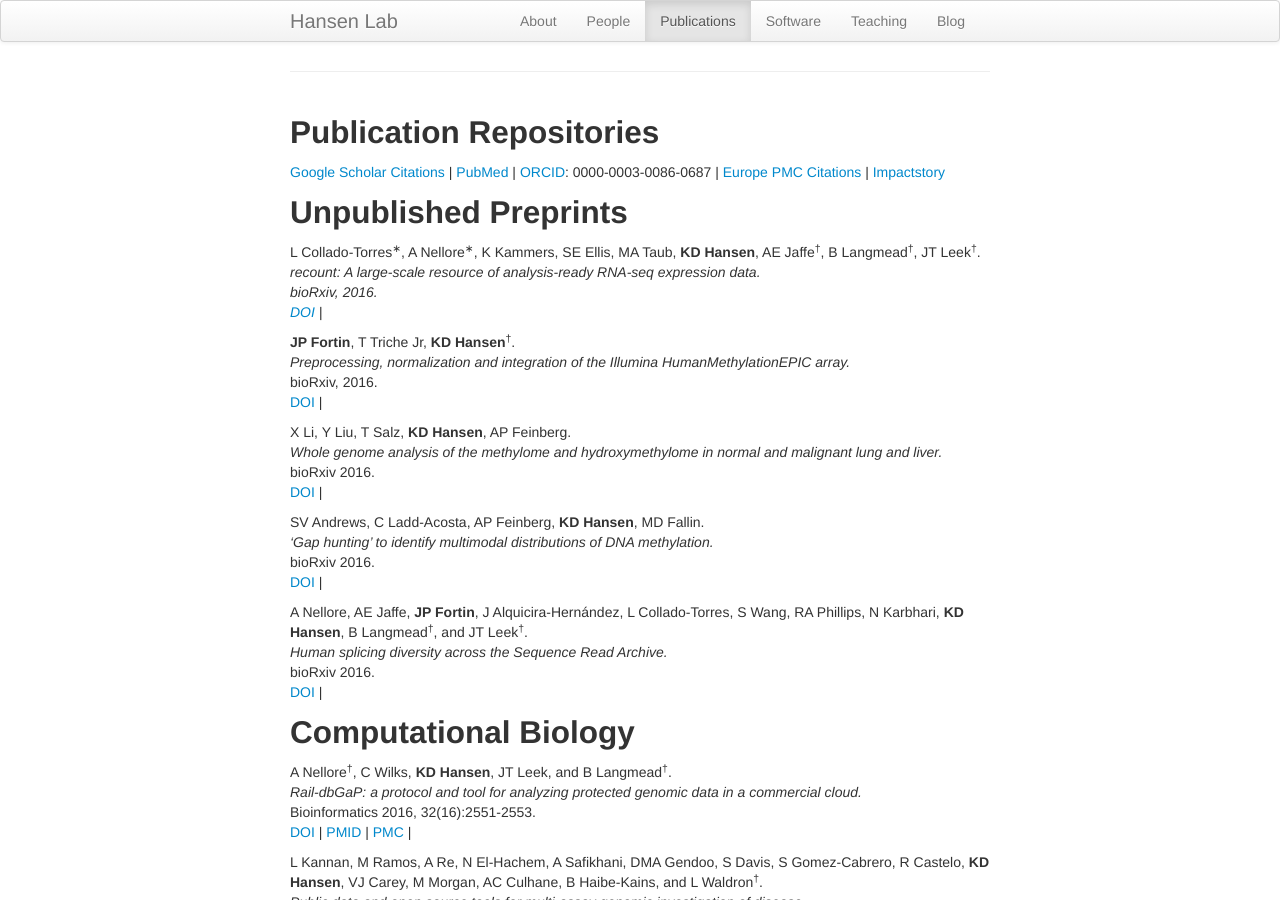
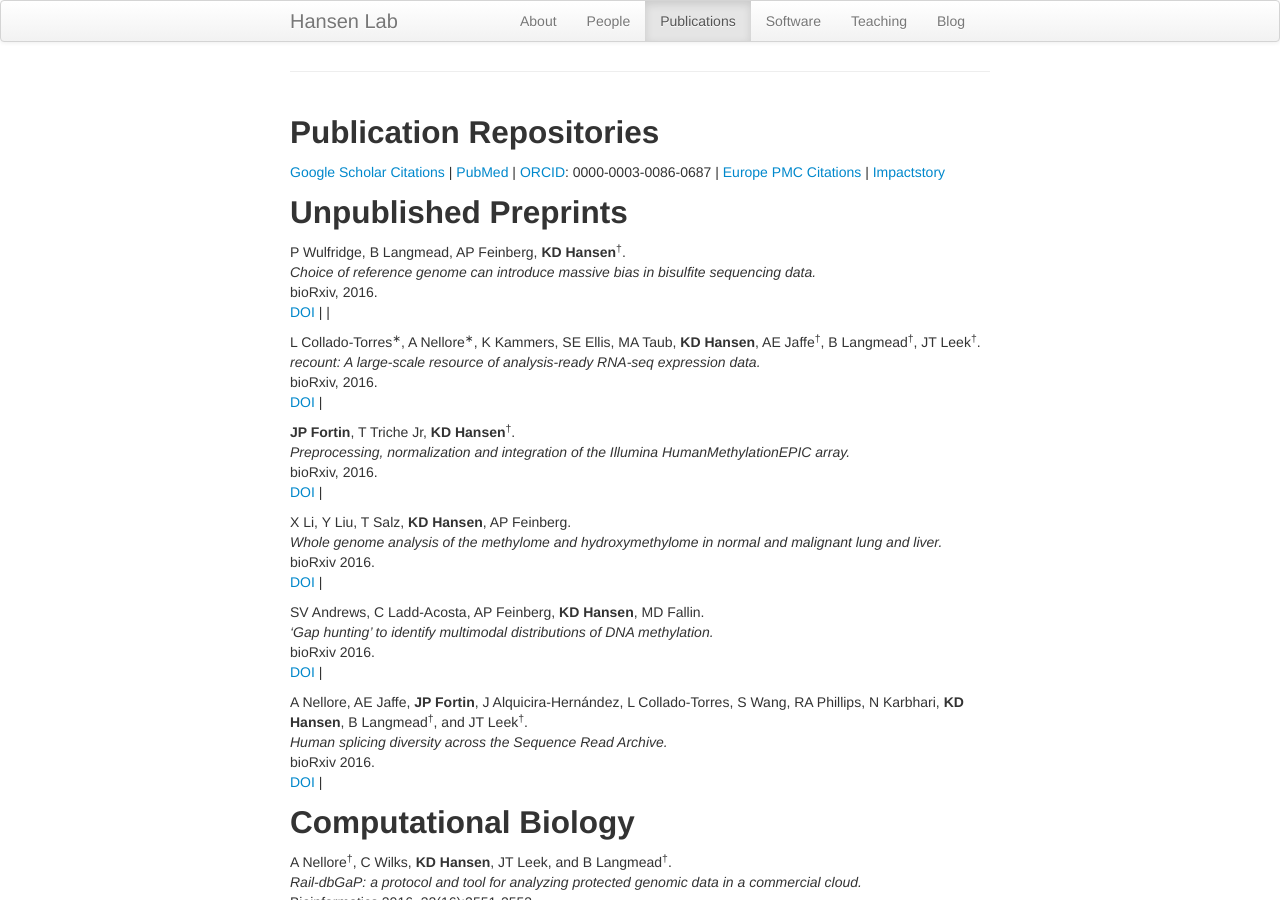
Before and after one commit to hansenlab/hansenlab.github.io, a Jekyll site: the page built from 02-pubs.md, in a window 1280 px wide and 900 px high. Built offline with Jekyll 4.4.1, drawn with Linux system fonts in a browser that asks for light colours; comment, search, counter and statistics services are not loaded.

Commit message:
new bioRxiv

```diff
--- a/02-pubs.md
+++ b/02-pubs.md
@@ -20,8 +20,13 @@ Publication Repositories
 Unpublished Preprints
 ---------------------
 
+P Wulfridge, B Langmead, AP Feinberg, <b>KD Hansen</b><sup>&dagger;</sup>.<br />
+<i>Choice of reference genome can introduce massive bias in bisulfite sequencing data.</i><br />
+bioRxiv, 2016.<br />
+[DOI](http://dx.doi.org/10.1101/076844) | | <span data-badge-type="4" data-doi="" data-hide-no-mentions="true" class="altmetric-embed"> </span><br />
+
 L Collado-Torres<sup>&lowast;</sup>, A Nellore<sup>&lowast;</sup>, K Kammers, SE Ellis, MA Taub, <b>KD Hansen</b>, AE Jaffe<sup>&dagger;</sup>, B Langmead<sup>&dagger;</sup>, JT Leek<sup>&dagger;</sup>.<br />
-<i>recount: A large-scale resource of analysis-ready RNA-seq expression data.<i><br />
+<i>recount: A large-scale resource of analysis-ready RNA-seq expression data.</i><br />
 bioRxiv, 2016.<br />
 [DOI](http://dx.doi.org/10.1101/068478) | <span data-badge-type="4" data-doi="10.1101/068478" data-hide-no-mentions="true" class="altmetric-embed"> </span><br />
 
@@ -290,7 +295,7 @@ Nature Biotechnology 2011, 29:572-573.<br />
 AN Brooks<sup>&lowast;</sup>, L Yang<sup>&lowast;</sup>, MO Duff, <b>KD Hansen</b>, JW Park, S Dudoit, SE
 Brenner<sup>&dagger;</sup>, and BR Graveley<sup>&dagger;</sup>.<br />
 <i>Conservation of an RNA regulatory map between Drosophila and
-mammals.</i><br />
+	mammals.</i><br />
 Genome Research 2011, 21(2):193-202.<br />
 [DOI](http://doi.org/10.1101/gr.108662.110) |
 [PMID](http://www.ncbi.nlm.nih.gov/pubmed/20921232) |
```
